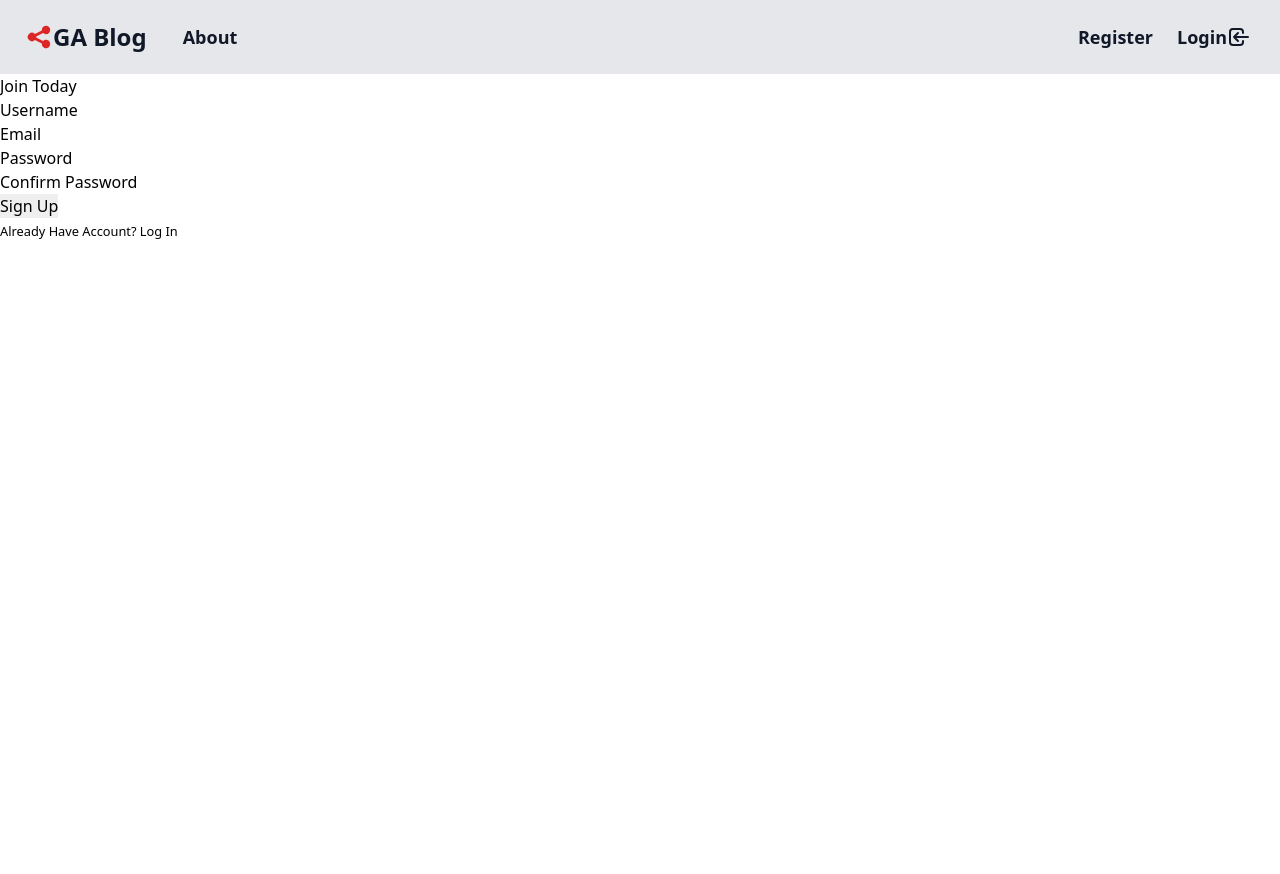
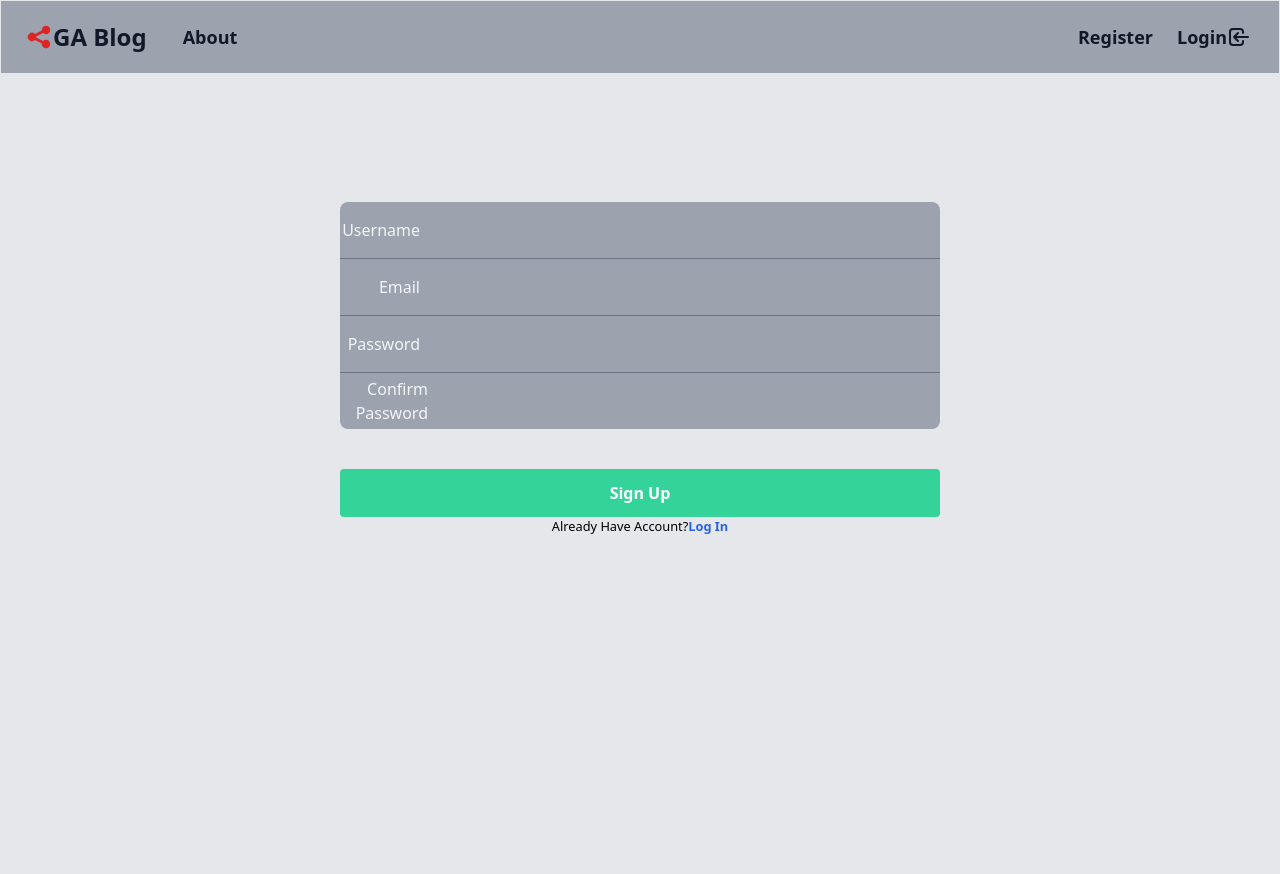
Before and after one commit to hamazumi/Flask-Blog, a Flask app: page /register in a window 1280 px wide. Before the commit the page ends 800 px from the top, so only its background shows below. Run offline with Flask 2, Linux system fonts and the light colour scheme; style sheets or scripts are compiled from the project's sources.

Commit message:
final colors for login and registration form

```diff
--- a/blog/templates/layout.html
+++ b/blog/templates/layout.html
@@ -19,12 +19,12 @@
 
     <!-- -----------------NAV BAR---------------- -->
     <header>
-        <nav class="bg-gray-200">
+        <nav class="bg-gray-400">
             <div class="max-w-7xl mx-auto px-4 border border-red">
                 <div class="flex justify-between">
                     <!-- Navbar Left Side -->
                     <div class="flex space-x-4">
-                        <a href="{{ url_for('homepage') }}" class="flex items-center py-5 px-2 text-gray-900 hover:text-gray-500">
+                        <a href="{{ url_for('homepage') }}" class="flex items-center py-5 px-2 text-gray-900 hover:text-gray-600">
                             <svg xmlns="http://www.w3.org/2000/svg" class="h-7 w-7 text-red-600" viewBox="0 0 20 20" fill="currentColor">
                                 <path d="M15 8a3 3 0 10-2.977-2.63l-4.94 2.47a3 3 0 100 4.319l4.94 2.47a3 3 0 10.895-1.789l-4.94-2.47a3.027 3.027 0 000-.74l4.94-2.47C13.456 7.68 14.19 8 15 8z" />
                               </svg>
@@ -35,16 +35,16 @@
                     <!-- Navbar Right Side -->
                     <div class="hidden md:flex items-center">
                         {% if current_user.is_authenticated %}
-                            <a href="{{ url_for('new_post') }}" class="py-5 px-3 font-black text-lg text-gray-900 hover:text-gray-500" >New Post</a>
-                            <a href="{{ url_for('logout') }}" class="flex items-center py-5 px-3 text-gray-900 hover:text-gray-500">
+                            <a href="{{ url_for('new_post') }}" class="py-5 px-3 font-black text-lg text-gray-900 hover:text-gray-600" >New Post</a>
+                            <a href="{{ url_for('logout') }}" class="flex items-center py-5 px-3 text-gray-900 hover:text-gray-600">
                                 <span class="font-black text-lg">Logout</span>
                                 <svg xmlns="http://www.w3.org/2000/svg" class="h-6 w-6" fill="none" viewBox="0 0 24 24" stroke="currentColor">
                                     <path stroke-linecap="round" stroke-linejoin="round" stroke-width="2" d="M17 16l4-4m0 0l-4-4m4 4H7m6 4v1a3 3 0 01-3 3H6a3 3 0 01-3-3V7a3 3 0 013-3h4a3 3 0 013 3v1" />
                                 </svg>
                             </a>
                         {% else %}
-                            <a href="{{ url_for('register') }}" class="py-5 px-3 font-black text-lg text-gray-900 hover:text-gray-500">Register</a>
-                            <a href="{{ url_for('login') }}" class="flex items-center py-5 px-3 text-gray-900 hover:text-gray-500">
+                            <a href="{{ url_for('register') }}" class="py-5 px-3 font-black text-lg text-gray-900 hover:text-gray-600">Register</a>
+                            <a href="{{ url_for('login') }}" class="flex items-center py-5 px-3 text-gray-900 hover:text-gray-600">
                                 <span class="font-black text-lg">Login</span>
                                 <svg xmlns="http://www.w3.org/2000/svg" class="h-6 w-6" fill="none" viewBox="0 0 24 24" stroke="currentColor">
                                     <path stroke-linecap="round" stroke-linejoin="round" stroke-width="2" d="M11 16l-4-4m0 0l4-4m-4 4h14m-5 4v1a3 3 0 01-3 3H6a3 3 0 01-3-3V7a3 3 0 013-3h7a3 3 0 013 3v1" />
@@ -65,34 +65,3 @@
     </main>
 </body>
 </html>
-
-
-
-<!-- navbar goes here
-<nav class="bg-gray-100">
-    <div class="max-w-6xl mx-auto px-4">
-      <div class="flex justify-between">
-
-        <div class="flex space-x-4">
-          <!-- logo -->
-          <!-- <div>
-            <a href="#" class="flex items-center py-5 px-2 text-gray-700 hover:text-gray-900">
-              <svg class="h-6 w-6 mr-1 text-blue-400" xmlns="http://www.w3.org/2000/svg" fill="none" viewBox="0 0 24 24" stroke="currentColor">
-                <path stroke-linecap="round" stroke-linejoin="round" stroke-width="2" d="M12 19l9 2-9-18-9 18 9-2zm0 0v-8" />
-              </svg>
-              <span class="font-bold">Better Dev</span>
-            </a>
-          </div> -->
-
-          <!-- primary nav -->
-          <!-- <div class="hidden md:flex items-center space-x-1">
-            <a href="#" class="py-5 px-3 text-gray-700 hover:text-gray-900">Features</a>
-            <a href="#" class="py-5 px-3 text-gray-700 hover:text-gray-900">Pricing</a>
-          </div>
-        </div>
-   -->
-        <!-- secondary nav -->
-        <!-- <div class="hidden md:flex items-center space-x-1">
-          <a href="" class="py-5 px-3">Login</a>
-          <a href="" class="py-2 px-3 bg-yellow-400 hover:bg-yellow-300 text-yellow-900 hover:text-yellow-800 rounded transition duration-300">Signup</a>
-        </div> -->
--- a/blog/templates/register.html
+++ b/blog/templates/register.html
@@ -3,39 +3,38 @@
 {% block content%}
 
 <!-- ----------------FORM TO REGISTER-------------- -->
-    <div>
-        <form method="POST" action="">
+    <div class="bg-gray-200 py-32 px-10 min-h-screen">
+        <form method="POST" action="" class="md:w-1/2 mx-auto">
             {{ form.hidden_tag() }}
             <fieldset>
-                <legend>Join Today</legend>
-                <div>
-                    {{ form.username.label }}
-                    {{ form.username }}
+                <!-- <legend>Join Today</legend> -->
+                <div class="flex items-center bg-gray-400 rounded-t-lg border-b border-gray-500">
+                    {{ form.username.label (class="w-20 text-right mr-8 text-gray-100")}}
+                    {{ form.username (class="flex-1 p-4 pl-0 bg-transparent outline-none text-white")}}
                 </div>
-                <div>
-                    {{ form.email.label }}
-                    {{ form.email }}
+                <div class="flex items-center bg-gray-400 border-b border-gray-500">
+                    {{ form.email.label (class="w-20 text-right mr-8 text-gray-100")}}
+                    {{ form.email (class="flex-1 p-4 pl-0 bg-transparent outline-none text-white")}}
                 </div>
-                <div>
-                    {{ form.password.label }}
-                    {{ form.password }}
+                <div class="flex items-center bg-gray-400 border-b border-gray-500">
+                    {{ form.password.label (class="w-20 text-right mr-8 text-gray-100")}}
+                    {{ form.password (class="flex-1 p-4 pl-0 bg-transparent outline-none text-white")}}
                 </div>
-                <div>
-                    {{ form.confirm_password.label }}
-                    {{ form.confirm_password }}
+                <div class="flex items-center pl-2 bg-gray-400 rounded-b-lg mb-10">
+                    {{ form.confirm_password.label (class="w-20 text-right mr-8 text-gray-100")}}
+                    {{ form.confirm_password (class="flex-1 p-4 pl-0 bg-transparent outline-none text-white")}}
                 </div>
             </fieldset>
             <div>
-                {{ form.submit }}
+                {{ form.submit (class="block w-full rounded bg-green-400 py-3 text-white font-bold transition duration-500 ease-out hover:bg-green-800")}}
             </div>
         </form>
-    </div>
-    <div>
-
-        <!-- ------------LINK TO LOGIN IF ALREADY REGISTERED--------------- -->
-        <small>
-            Already Have Account? <a href="{{ url_for('login') }}">Log In</a>
-        </small>
+        <div>
+            <!-- ------------LINK TO LOGIN IF ALREADY REGISTERED--------------- -->
+            <small class="flex justify-center">
+                Already Have Account? <a href="{{ url_for('login') }}" class="font-bold text-blue-600 hover:text-blue-300">Log In</a>
+            </small>
+        </div>
     </div>
 
 {% endblock content %}
```
Also changed, not shown: blog/templates/login.html (+6 -7 lines).
